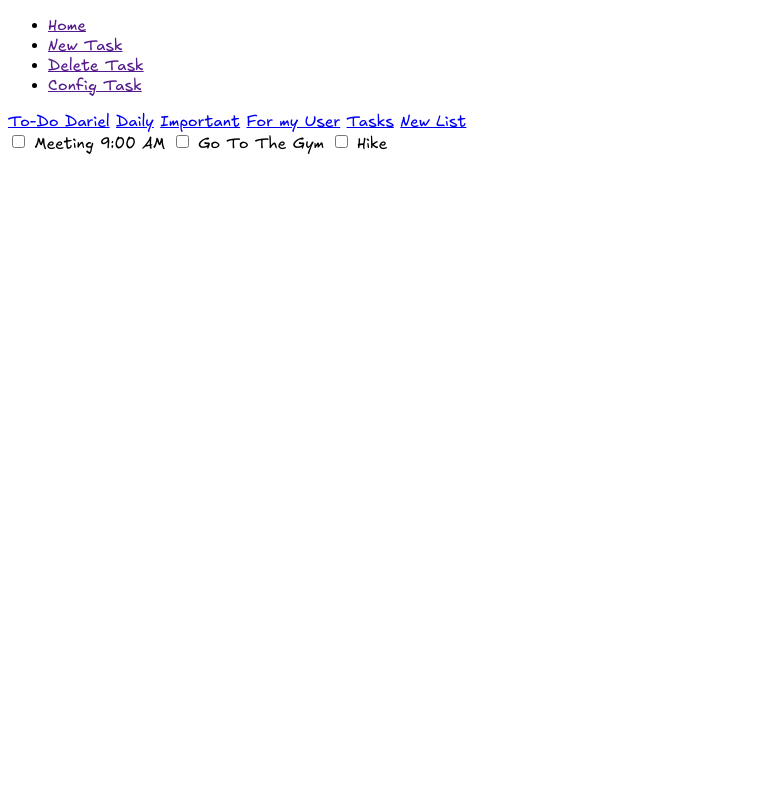
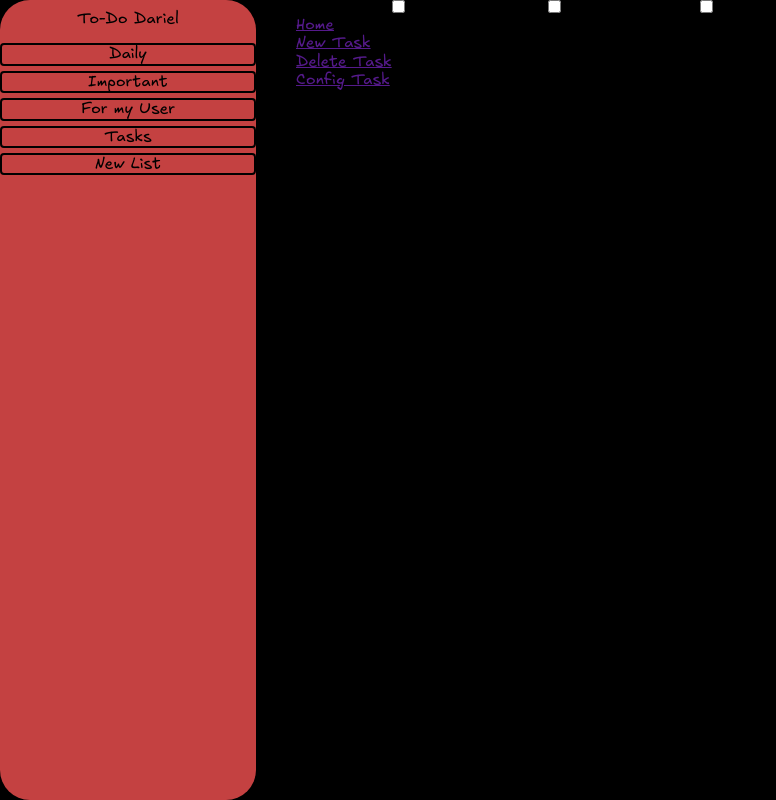
Before and after one commit to Dariel-Azofeifa/To-Do-App, a plain HTML site: page index.html in a window 1280 px wide. Shown: the whole page, without its empty margins (0-776 px from the left). Drawn offline with nearby package versions, Linux system fonts and the light colour scheme.

Commit message:
cambio en el left-bar, casi completado y estaría a punto de iniciar el top bar

```diff
--- a/index.html
+++ b/index.html
@@ -3,10 +3,31 @@
 <head>
     <meta charset="UTF-8">
     <meta name="viewport" content="width=device-width, initial-scale=1.0">
+    <link rel="stylesheet" href="https://cdnjs.cloudflare.com/ajax/libs/normalize/8.0.1/normalize.min.css">
     <link rel="stylesheet" href="styles.css">
     <title>To-Do-List</title>
 </head>
 <body>
+    <div class="app-container">
+
+        <!-- This is the left-bar -->
+        <aside class="left-bar">
+            <!-- NAME -->
+            <div class="name">
+                <a href="#">To-Do Dariel</a>
+            </div>
+
+            <nav class="middle-part">
+                <!-- Middle Part -->
+                <a href="#">Daily</a>
+                <a href="#">Important</a>
+                <a href="#">For my User</a>
+                <a href="#">Tasks</a>
+                <!-- Buttom Part -->
+                <a href="#">New List</a>
+            </nav>
+        </aside>
+
         <!-- TOP-BAR-->
         <header class="top-bar">
             <nav class="nav">
@@ -19,22 +40,6 @@
             </nav>
         </header>
 
-    <!-- This is the left-bar -->
-
-    <!-- Top Part -->
-    <div class="left-bar">
-
-        <!-- Middle Part -->
-        <a href="#">To-Do Dariel</a>
-        <a href="#">Daily</a>
-        <a href="#">Important</a>
-        <a href="#">For my User</a>
-        <a href="#">Tasks</a>
-
-        <!-- Buttom Part -->
-        <a href="#">New List</a>
-    </div>
-
         <!-- MAIN -->
         <div class="Main">
             <input type="checkbox" id="1st">
@@ -46,5 +51,6 @@
             <input type="checkbox" id="3st">
             <label for="3st">Hike</label>
         </div>
+    </div>
 </body>
 </html>
--- a/styles.css
+++ b/styles.css
@@ -7,4 +7,45 @@
 
 body {
 font-family: 'Excalifont', sans-serif;
+background-color: #000000;
 }
+
+.app-container {
+    display: flex;
+    margin: 0;
+}
+
+.left-bar{
+background-color: #c44141;
+width: 20%;
+height: 100vh;
+border-radius: 30px;
+}
+
+.left-bar a{
+margin-bottom: 5px;
+}
+
+.name{
+display: flex;
+justify-content: center;
+padding: 10px;
+}
+
+.name a{
+text-decoration: none;
+color: inherit;
+}
+
+.middle-part{
+display: flex;
+flex-direction: column;
+}
+
+.middle-part a{
+text-decoration: none;
+color: inherit;
+text-align: center;
+border: 2px solid #000000;
+border-radius: 4px;
+}
```
Lines whose indentation alone changed are shown as unchanged.
